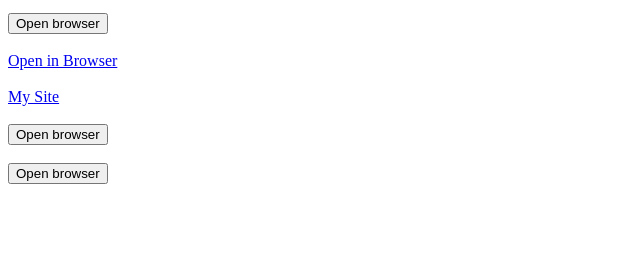
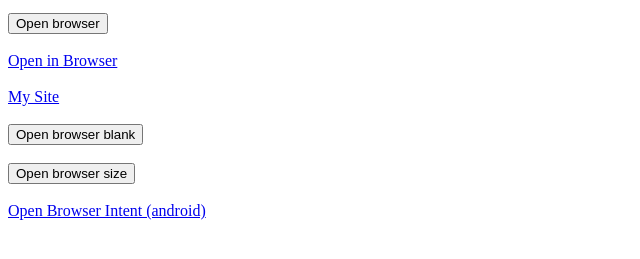
Before and after one commit to prkalvajr/mobile-test, a plain HTML site: page index.html in a window 1280 px wide. Shown: the part 101-360 px from the top of the page, without its empty margins (0-640 px from the left). Drawn offline with Linux system fonts and the light colour scheme.

Commit message:
add intent

```diff
--- a/index.html
+++ b/index.html
@@ -20,12 +20,18 @@
 	</br>
 	</br>
 
-	<button onclick="openBrowserBlank()"> Open browser </button>
+	<button onclick="openBrowserBlank()"> Open browser blank </button>
 
 	</br>
 	</br>
 
-	<button onclick="openBrowserWithSize()"> Open browser </button>
+	<button onclick="openBrowserWithSize()"> Open browser size </button>
+
+	</br>
+	</br>
+
+	<a href="intent:https://www.google.com#Intent;end" target="_blank">Open Browser Intent (android)</a>
+
 
 
 	<script>
```
